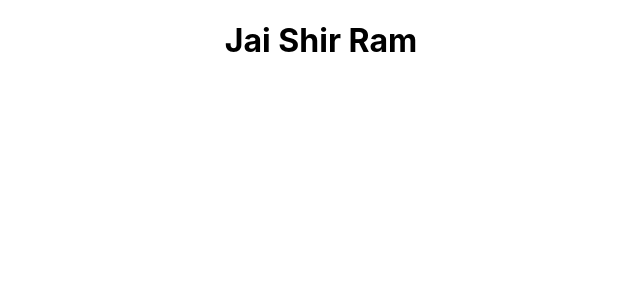
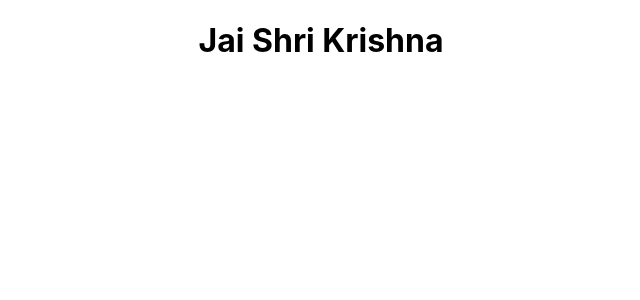
Before and after one commit to amolbajpai/react-demo, a React (Create React App) app: page / in a window 1280 px wide. Shown: the top 300 px of the page, without its empty margins (319-959 px from the left). Built offline with nearby package versions, Linux system fonts and the light colour scheme.

Commit message:
Demo of variable use in App.js

```diff
--- a/src/App.js
+++ b/src/App.js
@@ -2,9 +2,10 @@ import logo from './logo.svg';
 import './App.css';
 
 function App() {
+  let name = "Krishna"
   return (
     <div className="App">
-      <h1>Jai Shir Ram</h1>
+      <h1>Jai Shri {name}</h1>
     </div>
   );
 }
```
